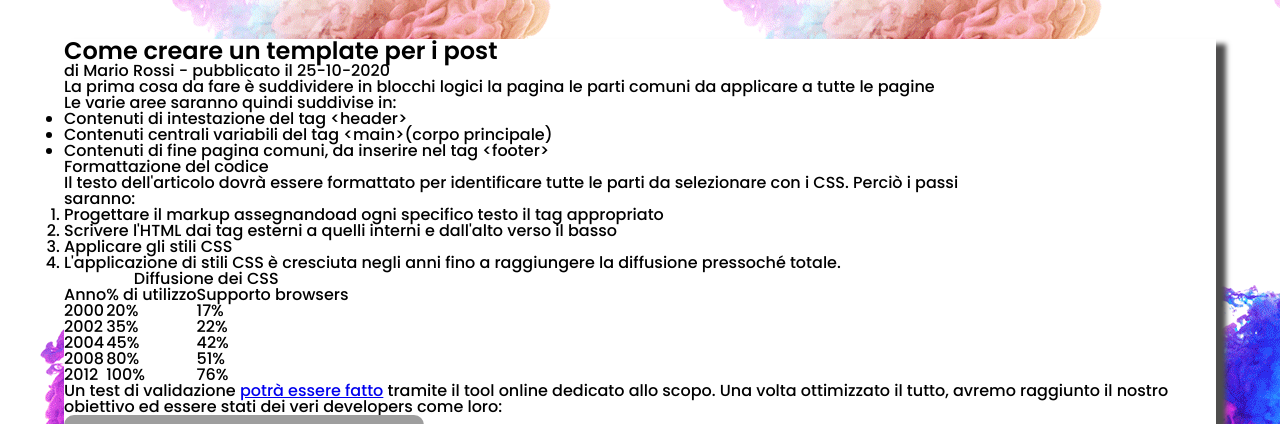
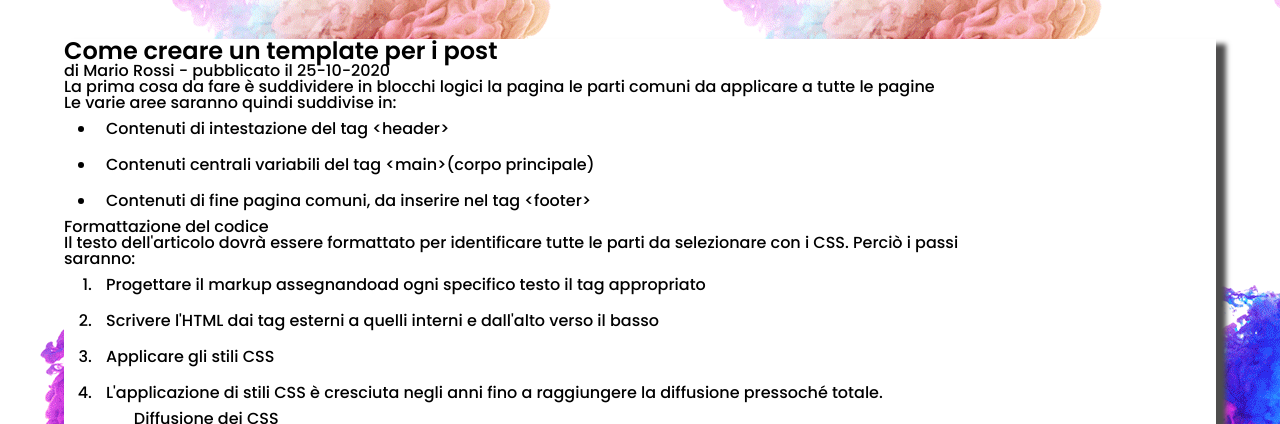
Before and after one commit to csarmientobaca/S1L4, a plain HTML site: page index.html in a window 1280 px wide. Shown: the part 339-763 px from the top of the page. Drawn offline with Linux system fonts and the light colour scheme; grey boxes are pictures that could not be loaded.

Commit message:
fixed li

```diff
--- a/assets/css/style.css
+++ b/assets/css/style.css
@@ -63,6 +63,11 @@ nav>p {
 }
 
 /* MAIN */
+main ul,
+ol {
+    margin-left: 2em;
+}
+
 iframe {
     width: 360px;
     height: 200px;
@@ -70,6 +75,10 @@ iframe {
 
     overflow: hidden;
 
+}
+
+li {
+    padding: 10px;
 }
 
 main {
```
